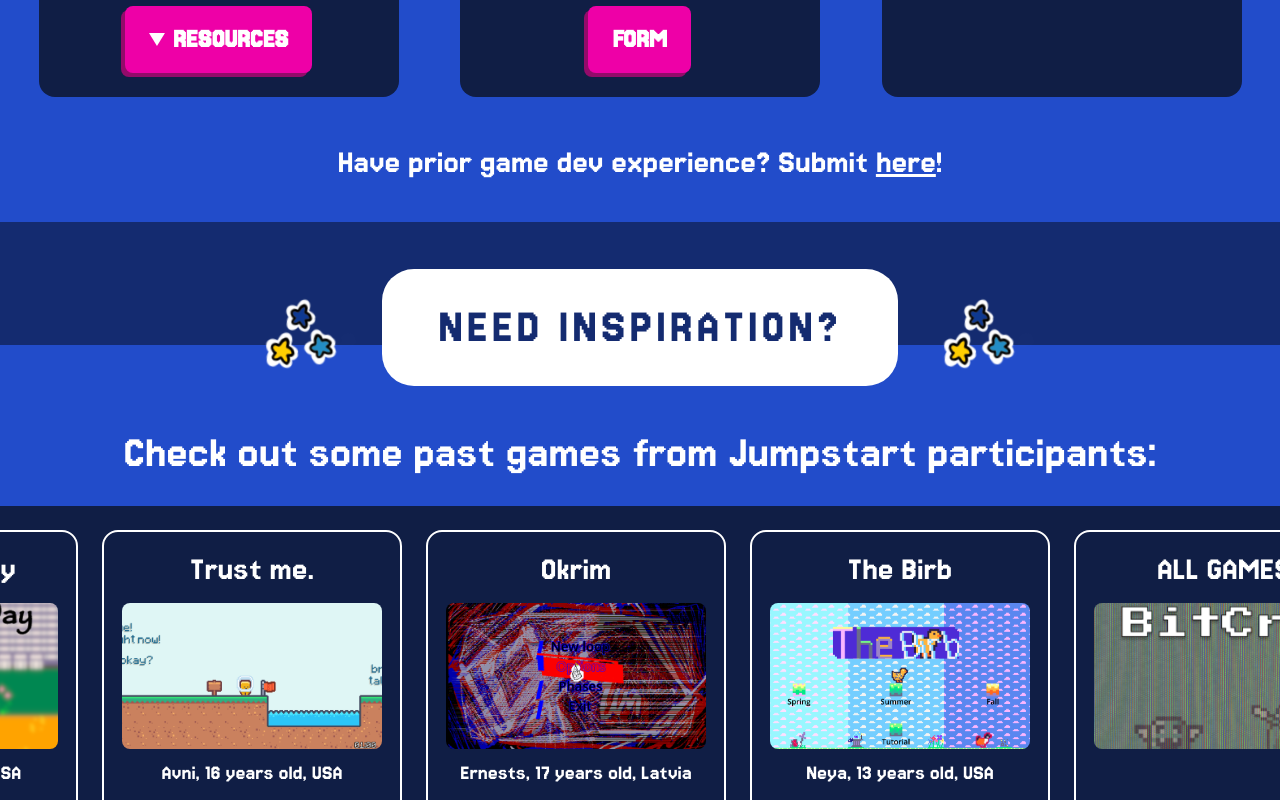
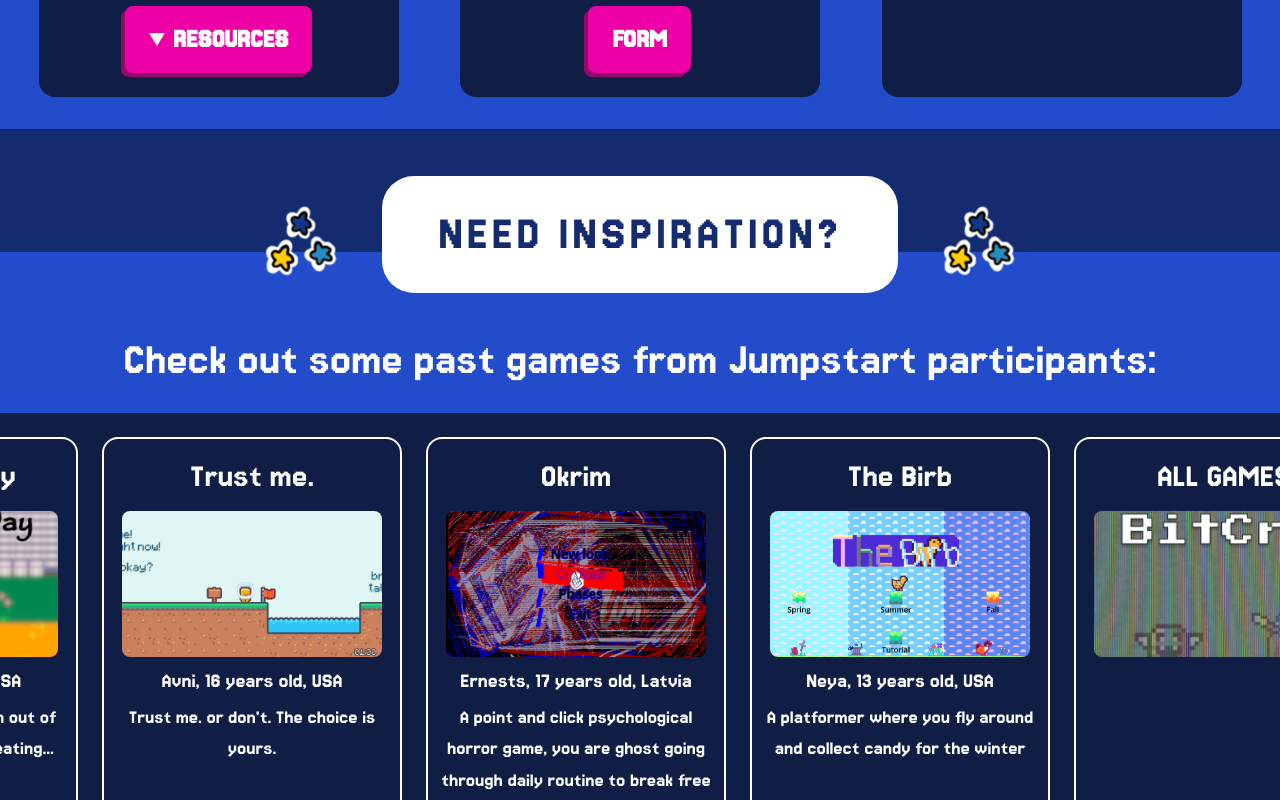
Before and after one commit to themagicfrog/jumpstart-haven, a Next.js app: page / in a window 1280 px wide. Shown: the part 1280-2080 px from the top of the page. Built offline with nearby package versions, Linux system fonts and the light colour scheme; a web font is replaced by a local one.

Commit message:
remove thing

```diff
--- a/components/Explanation.tsx
+++ b/components/Explanation.tsx
@@ -390,17 +390,6 @@ export default function Explanation() {
             <StepColumn key={step.title} step={step} index={index} />
           ))}
         </div>
-
-        <p className="prior-experience" style={{ color: 'white', textAlign: 'center', margin: 0, marginTop: '2.5rem', fontSize: '2.2rem' }}>
-          Have prior game dev experience? Submit{' '}
-          <a
-            href="https://forms.hackclub.com/jumpstart-haven"
-            style={{ color: 'white', textDecoration: 'underline' }}
-          >
-            here
-          </a>
-          !
-        </p>
       </div>
 
       {/* NEED INSPIRATION? */}
```
